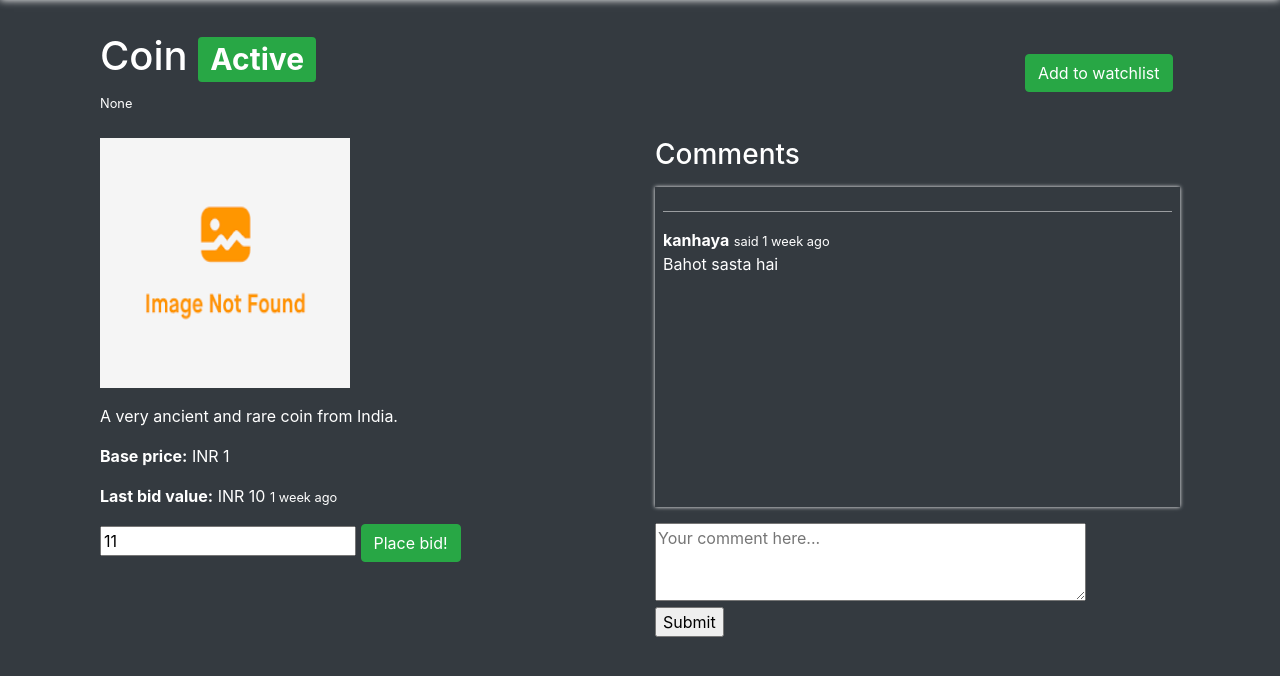
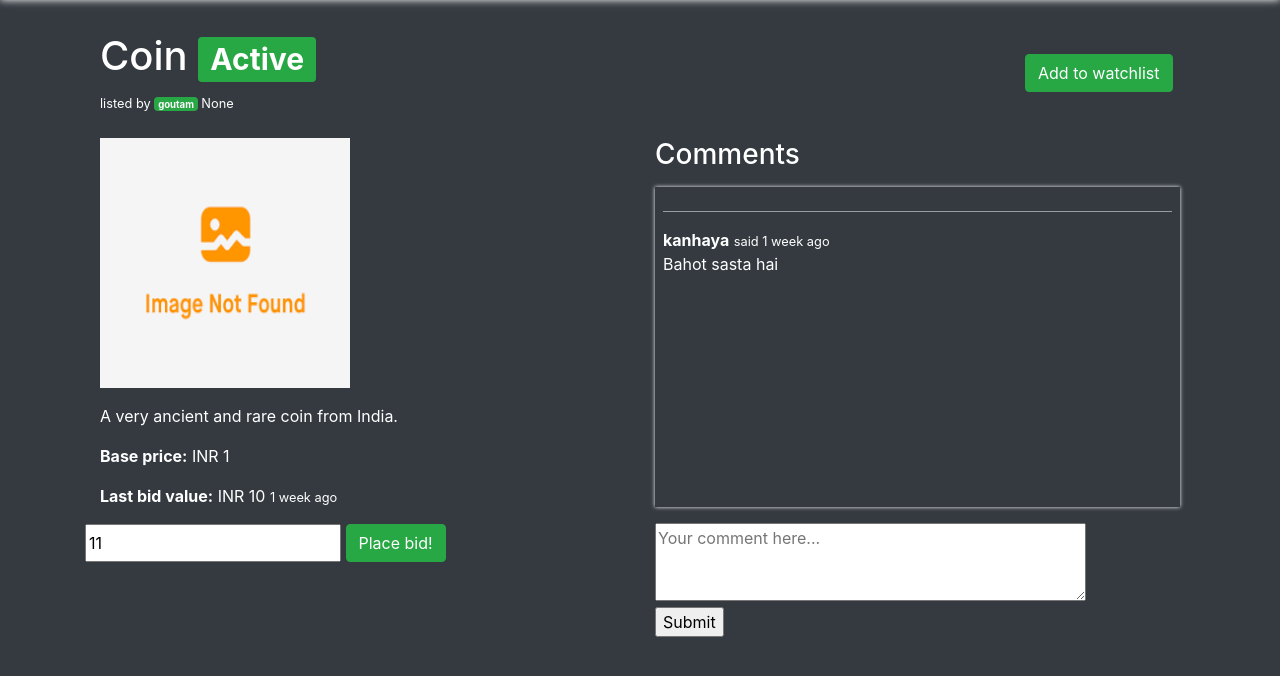
Before and after one commit to RakeshSeervi/auctions, a Django app: page /listing/1 in a window 1280 px wide. Shown: the part 56-732 px from the top of the page. Run offline with Django 3.2, Linux system fonts and the light colour scheme; a user stored in the database is signed in; data comes from the database, SQL or seed files in the repository; some libraries are stand-ins or nearby versions.

Commit message:
fixed server side validation for bid value

```diff
--- a/auctions/templates/auctions/listing.html
+++ b/auctions/templates/auctions/listing.html
@@ -17,7 +17,7 @@
                         <span class="badge badge-danger">Inactive</span>
                     {% endif %}
                 </h1>
-                <small>{{ listing.timestamp|naturaltime }}</small>
+                <small>listed by <span class="badge badge-success">{{ listing.creator }}</span> {{ listing.timestamp|naturaltime }}</small>
             </div>
             <div class="col-2" style="float:right; display:flex; align-items:center;">
                 {% if request.user.is_authenticated %}
@@ -74,8 +74,11 @@
                         {% if listing.creator.username != request.user.username %}
                             <form action="{% url 'placeBid' listing.id %}" method="post">
                                 {% csrf_token %}
-                                {{ bidForm.bidValue }}
-                                <button type="button" class="btn btn-success" onclick="submit()">Place bid!</button>
+                                <div class="form-group row">
+                                    {{ bidForm.bidValue }}
+                                    <label for="id_bidValue" class="col-form-label">&nbsp</label>
+                                    <input type="submit" class="btn btn-success" value="Place bid!">
+                                </div>
                             </form>
                         {% endif %}
                     {% else %}
--- a/auctions/views.py
+++ b/auctions/views.py
@@ -113,7 +113,7 @@ def listing(request, id):
             "listing": listing,
             "bidForm": bidForm,
             'commentForm': commentForm,
-            'comments': comments
+            'comments': comments,
         })
     else:
         return render(request, "auctions/error.html", {
@@ -152,17 +152,28 @@ def removeFromList(request, id):
 @login_required
 def placeBid(request, id):
     listing = Listing.objects.get(id=id)
+    message = "Bid placed succesfully!"
 
     if request.method == 'POST':
         if listing and listing.active:
             form = BidForm(request.POST)
             if form.is_valid():
-                # check for value
                 form = form.save(commit=False)
                 form.bidObject = listing
                 form.bidder = request.user
-                form.save()
+                lastBid = listing.bids.last()
 
+                if lastBid:
+                    if form.bidValue>lastBid.bidValue:
+                        form.save()
+                    else:
+                        message = "Bid not placed. Bid value must be greater than the last bid value - "+str(lastBid.bidValue)+"."
+                else:
+                    if form.bidValue>listing.basePrice:
+                        form.save()
+                    else:
+                        message = "Bid not placed. Bid value must be greater than the base price - "+str(listing.basePrice)+"."
+    print(message)
     return HttpResponseRedirect(reverse('listing', args=[listing.id]))
 
 
@@ -211,6 +222,7 @@ def watchlist(request):
     })
 
 
+@login_required
 def myListings(request, username):
     if username == request.user.username:
         user = User.objects.get(username=username)
```
